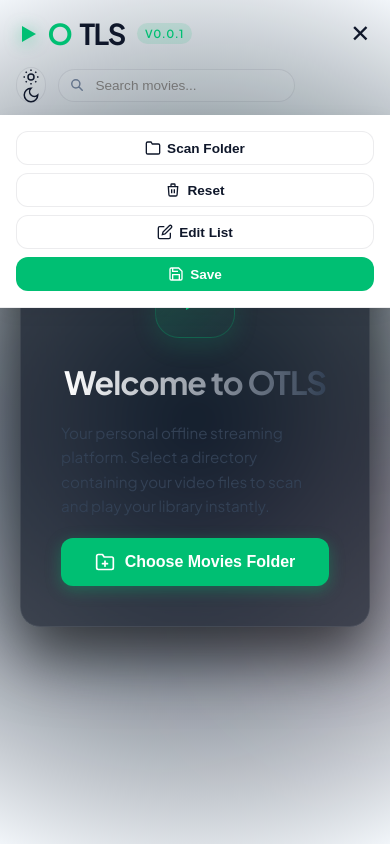
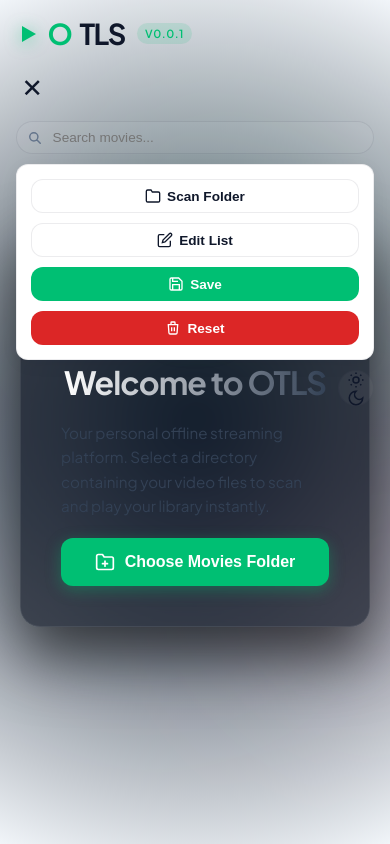
Before and after one commit to yosoyjayakumar/OTLS, a plain HTML site: page index.html in a window 390 px wide. Both pictures are taken after a click on the button "Toggle navigation menu". Drawn offline with Linux system fonts and the light colour scheme.

Commit message:
refactor(ui): improve accessibility and mobile navigation structure
- Add ARIA attributes to mobile menu and navigation containers for better accessibility
- Refactor mobile menu layout and button visibility logic
- Update CSS for improved mobile responsiveness and button styling
- Fix event listener attachment for the reset folder button

```diff
--- a/index.html
+++ b/index.html
@@ -27,17 +27,13 @@
             <span class="version">V0.0.1</span>
         </div>
 
-        <button id="mobileMenuBtn" style="display: none; margin-left: auto;">☰</button>
+        <button id="mobileMenuBtn" aria-label="Toggle navigation menu" aria-expanded="false">☰</button>
 
         <div class="nav-actions">
-            <div class="nav-buttons-container" style="display: flex; align-items: center; gap: 8px;">
+            <div class="nav-buttons-container" aria-hidden="true">
                 <button id="scanFolderBtn" class="btn btn-secondary" type="button">
                     <svg class="btn-icon" viewBox="0 0 24 24" fill="none" stroke="currentColor" stroke-width="2"><path d="M22 19a2 2 0 0 1-2 2H4a2 2 0 0 1-2-2V5a2 2 0 0 1 2-2h5l2 3h9a2 2 0 0 1 2 2z"/></svg>
                     Scan Folder
-                </button>
-                <button id="resetFolderBtn" class="btn btn-secondary" type="button">
-                    <svg class="btn-icon" viewBox="0 0 24 24" fill="none" stroke="currentColor" stroke-width="2"><path d="M19 7l-.867 12.142A2 2 0 0 1 16.138 21H7.862a2 2 0 0 1-1.995-1.858L5 7m5 4v6m4-6v6m1-10V4a1 1 0 0 0-1-1h-4a1 1 0 0 0-1 1v3M4 7h16"/></svg>
-                    Reset
                 </button>
                 <button id="updateListBtn" class="btn btn-secondary" type="button">
                     <svg class="btn-icon" viewBox="0 0 24 24" fill="none" stroke="currentColor" stroke-width="2"><path d="M11 4H4a2 2 0 0 0-2 2v14a2 2 0 0 0 2 2h14a2 2 0 0 0 2-2v-7M18.5 2.5a2.121 2.121 0 1 1 3 3L12 15l-4 1 1-4z"/></svg>
@@ -46,6 +42,10 @@
                 <button id="saveBtn" class="btn btn-primary" type="button">
                     <svg class="btn-icon" viewBox="0 0 24 24" fill="none" stroke="currentColor" stroke-width="2"><path d="M19 21H5a2 2 0 0 1-2-2V5a2 2 0 0 1 2-2h11l5 5v11a2 2 0 0 1-2 2z"/><polyline points="17 21 17 13 7 13 7 21"/><polyline points="7 3 7 8 15 8"/></svg>
                     Save
+                </button>
+                <button id="resetFolderBtn" class="btn btn-secondary" type="button">
+                    <svg class="btn-icon" viewBox="0 0 24 24" fill="none" stroke="currentColor" stroke-width="2"><path d="M19 7l-.867 12.142A2 2 0 0 1 16.138 21H7.862a2 2 0 0 1-1.995-1.858L5 7m5 4v6m4-6v6m1-10V4a1 1 0 0 0-1-1h-4a1 1 0 0 0-1 1v3M4 7h16"/></svg>
+                    Reset
                 </button>
             </div>
 
@@ -1626,9 +1626,9 @@
             });
 
             document.getElementById('scanFolderBtn').addEventListener('click', scanMoviesFolder);
-            document.getElementById('resetFolderBtn').addEventListener('click', resetFolderSelection);
             document.getElementById('folderPickerBtn').addEventListener('click', scanMoviesFolder);
             document.getElementById('updateListBtn').addEventListener('click', openEditModal);
+            document.getElementById('resetFolderBtn').addEventListener('click', resetFolderSelection);
             document.getElementById('saveBtn').addEventListener('click', () => {
                 saveMoviesToLocalStorage(moviesData);
                 alert('Current list saved to local storage.');
@@ -1649,13 +1649,23 @@
                 mobileMenuBtn.addEventListener('click', (e) => {
                     e.stopPropagation();
                     headerButtonsDiv.classList.toggle('mobile-menu-open');
-                    mobileMenuBtn.textContent = headerButtonsDiv.classList.contains('mobile-menu-open') ? '✕' : '☰';
+                    if (headerButtonsDiv.classList.contains('mobile-menu-open')) {
+                        mobileMenuBtn.textContent = '✕';
+                        mobileMenuBtn.setAttribute('aria-expanded', 'true');
+                        headerButtonsDiv.setAttribute('aria-hidden', 'false');
+                    } else {
+                        mobileMenuBtn.textContent = '☰';
+                        mobileMenuBtn.setAttribute('aria-expanded', 'false');
+                        headerButtonsDiv.setAttribute('aria-hidden', 'true');
+                    }
                 });
 
-                document.addEventListener('click', () => {
-                    if (headerButtonsDiv.classList.contains('mobile-menu-open')) {
+                document.addEventListener('click', (event) => {
+                    if (!headerButtonsDiv.contains(event.target) && event.target !== mobileMenuBtn && headerButtonsDiv.classList.contains('mobile-menu-open')) {
                         headerButtonsDiv.classList.remove('mobile-menu-open');
                         mobileMenuBtn.textContent = '☰';
+                        mobileMenuBtn.setAttribute('aria-expanded', 'false');
+                        headerButtonsDiv.setAttribute('aria-hidden', 'true');
                     }
                 });
 
@@ -1664,6 +1674,8 @@
                     btn.addEventListener('click', () => {
                         headerButtonsDiv.classList.remove('mobile-menu-open');
                         mobileMenuBtn.textContent = '☰';
+                        mobileMenuBtn.setAttribute('aria-expanded', 'false');
+                        headerButtonsDiv.setAttribute('aria-hidden', 'true');
                     });
                 });
             }
--- a/style.css
+++ b/style.css
@@ -169,6 +169,12 @@ header.header-scrolled {
     gap: 12px;
 }
 
+.nav-buttons-container {
+    display: flex;
+    align-items: center;
+    gap: 8px;
+}
+
 .btn {
     padding: 8px 16px;
     border: 1px solid var(--border);
@@ -210,6 +216,18 @@ header.header-scrolled {
     background-color: var(--primary-hover);
     border-color: transparent;
     box-shadow: 0 4px 15px rgba(var(--primary-rgb), 0.35);
+}
+
+#resetFolderBtn {
+    background-color: #dc2626;
+    color: #ffffff;
+    border-color: transparent;
+}
+
+#resetFolderBtn:hover {
+    background-color: #b91c1c;
+    border-color: transparent;
+    box-shadow: 0 4px 15px rgba(220, 38, 38, 0.35);
 }
 
 .btn-lg {
@@ -269,6 +287,7 @@ header.header-scrolled {
     place-items: center;
     font-size: 1rem;
     transition: all 0.25s ease;
+    flex-shrink: 0;
 }
 
 .theme-toggle-btn:hover {
@@ -280,6 +299,16 @@ header.header-scrolled {
 .theme-toggle-btn svg {
     width: 18px;
     height: 18px;
+}
+
+#mobileMenuBtn {
+    display: none;
+    background: none;
+    border: none;
+    color: var(--text-primary);
+    font-size: 1.6rem;
+    cursor: pointer;
+    padding: 6px;
 }
 
 /* Folder Picker (Onboarding Screen) */
@@ -1573,52 +1602,62 @@ header.header-scrolled {
         padding: 12px 4%;
         flex-wrap: wrap;
         gap: 12px;
+        align-items: flex-start;
     }
 
     .logo-container {
-        flex: 1;
+        flex: 1 1 100%;
+        align-items: center;
     }
 
     .search-container {
-        order: 3;
         max-width: 100%;
+        order: 1;
+        width: 100%;
     }
 
     .nav-actions {
         order: 2;
-    }
-
-    #mobileMenuBtn {
-        display: block !important;
-        background: none;
-        border: none;
-        color: var(--text-primary);
-        font-size: 1.5rem;
-        cursor: pointer;
-        padding: 4px;
+        width: 100%;
+        position: relative;
+        display: flex;
+        flex-direction: column;
+        gap: 10px;
+        align-items: stretch;
     }
 
     .nav-buttons-container {
-        display: none;
-        position: absolute;
-        top: 100%;
-        left: 0;
+        display: none !important;
+        position: static;
         width: 100%;
         background: var(--bg-surface);
-        border-bottom: 1px solid var(--border);
-        padding: 16px;
+        border: 1px solid var(--border);
+        border-radius: var(--radius-md);
+        padding: 14px;
         flex-direction: column;
         gap: 10px;
         box-shadow: var(--shadow-md);
+        order: 2;
     }
 
     .nav-buttons-container.mobile-menu-open {
-        display: flex;
+        display: flex !important;
     }
 
     .nav-buttons-container button {
         width: 100%;
         justify-content: center;
+    }
+
+    #mobileMenuBtn {
+        display: block !important;
+        align-self: flex-start;
+        z-index: 110;
+    }
+
+    .theme-toggle-btn {
+        order: 3;
+        align-self: flex-end;
     }
 
     #continue-watch-section {
```
